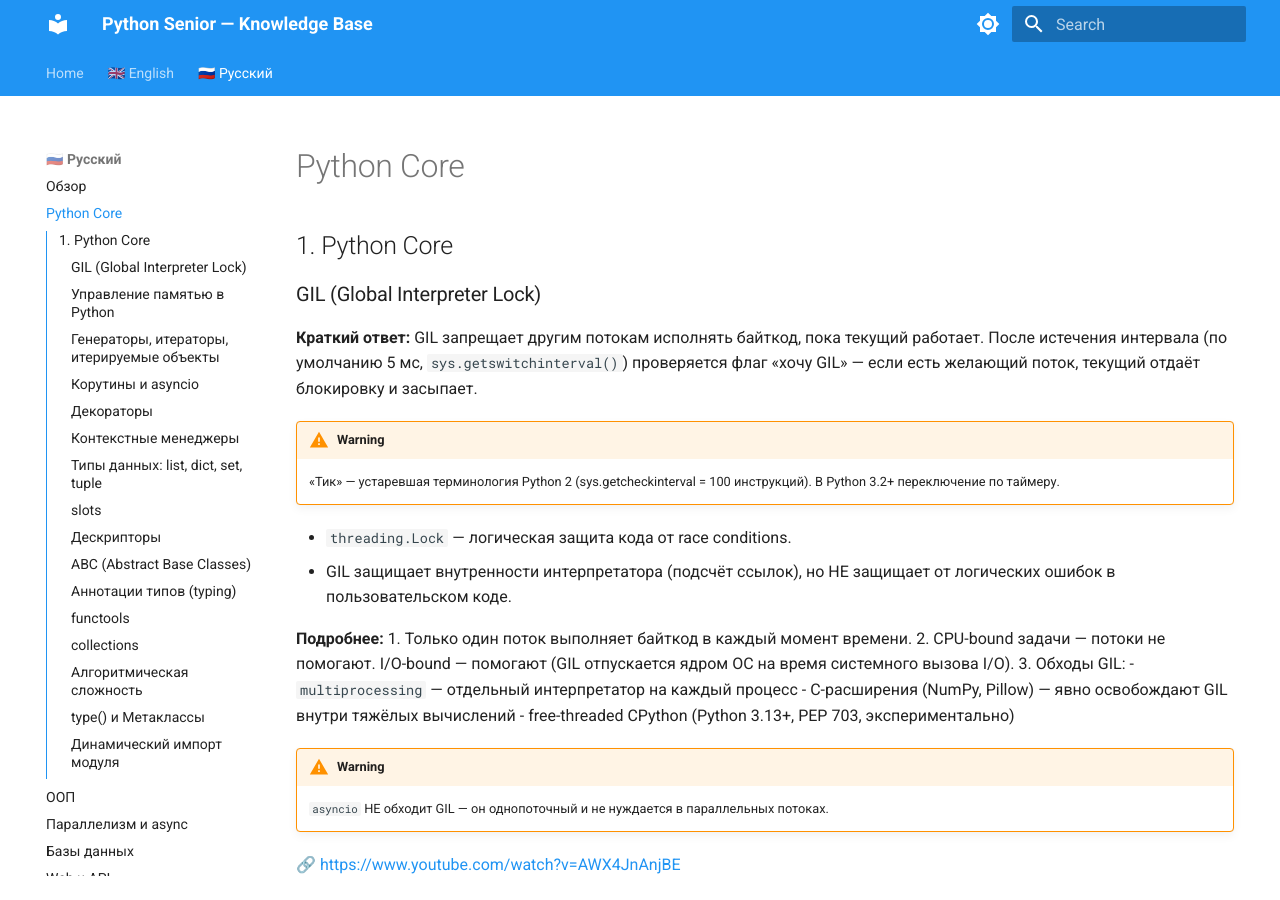
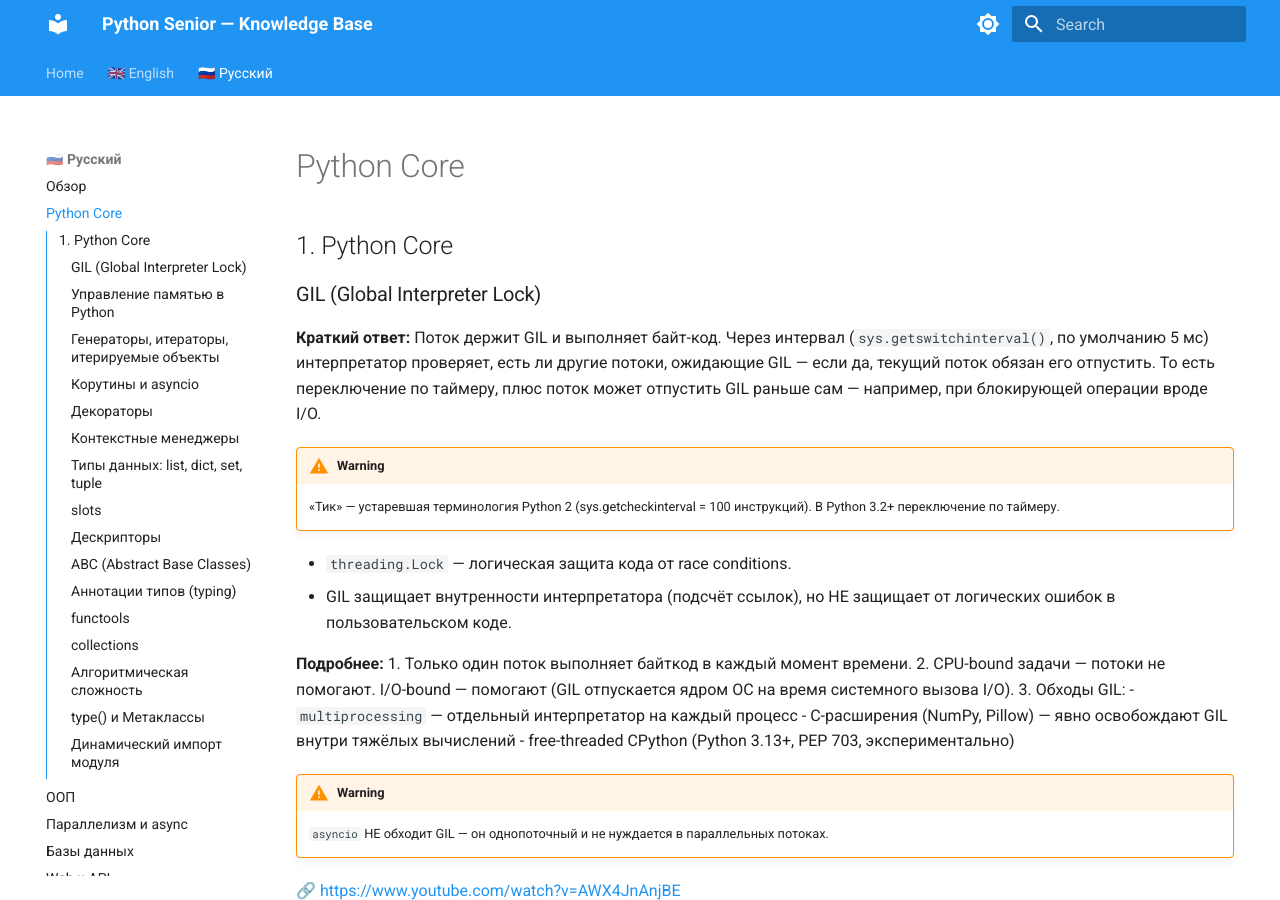
Before and after one commit to spiritEcosse/senior-kb, an MkDocs documentation site: the page built from docs/python-core.md, in a window 1280 px wide and 900 px high. Built offline with MkDocs 1.6.1 and Material for MkDocs 9.7.7, drawn with Linux system fonts in a browser that asks for light colours.

Commit message:
update: rewrite GIL short answer in docs/python-core.md

```diff
--- a/docs/python-core.md
+++ b/docs/python-core.md
@@ -3,8 +3,7 @@
 ### GIL (Global Interpreter Lock)
 
 **Краткий ответ:**
-GIL запрещает другим потокам исполнять байткод, пока текущий работает.
-После истечения интервала (по умолчанию 5 мс, `sys.getswitchinterval()`) проверяется флаг «хочу GIL» — если есть желающий поток, текущий отдаёт блокировку и засыпает.
+Поток держит GIL и выполняет байт-код. Через интервал (`sys.getswitchinterval()`, по умолчанию 5 мс) интерпретатор проверяет, есть ли другие потоки, ожидающие GIL — если да, текущий поток обязан его отпустить. То есть переключение по таймеру, плюс поток может отпустить GIL раньше сам — например, при блокирующей операции вроде I/O.
 
 !!! warning
     «Тик» — устаревшая терминология Python 2 (sys.getcheckinterval = 100 инструкций). В Python 3.2+ переключение по таймеру.
```
